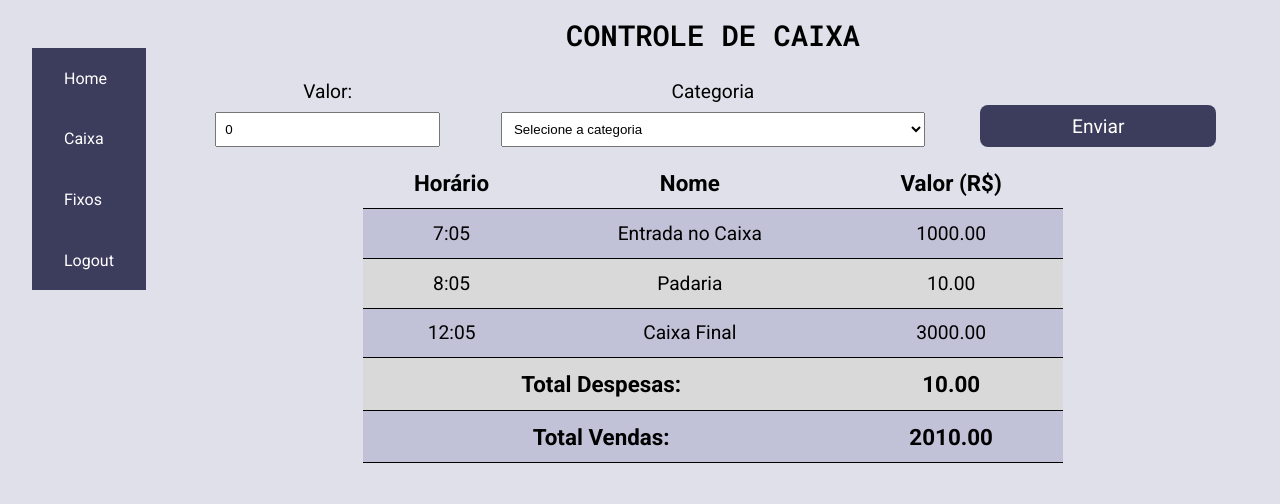
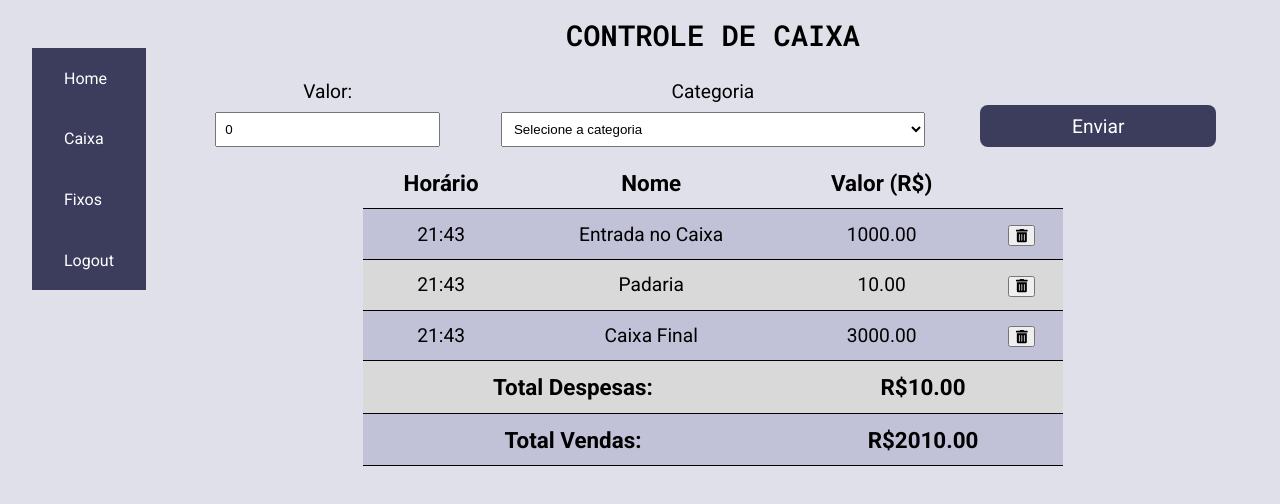
Before and after one commit to GSSiqueira/idl-web, a React (Create React App) app: page /caixa in a window 1280 px wide. Shown: the top 504 px of the page. Built offline with nearby package versions, Linux system fonts and the light colour scheme.

Commit message:
Small styling changes and delete row button

```diff
--- a/package.json
+++ b/package.json
@@ -3,6 +3,9 @@
   "version": "0.1.0",
   "private": true,
   "dependencies": {
+    "@fortawesome/fontawesome-svg-core": "^1.2.30",
+    "@fortawesome/free-solid-svg-icons": "^5.14.0",
+    "@fortawesome/react-fontawesome": "^0.1.11",
     "@testing-library/jest-dom": "^4.2.4",
     "@testing-library/react": "^9.5.0",
     "@testing-library/user-event": "^7.2.1",
--- a/src/api/DailyFlux/DailyFluxController.ts
+++ b/src/api/DailyFlux/DailyFluxController.ts
@@ -1,7 +1,8 @@
 import { Category, CategoryType } from '../Categories/CategoriesController';
 
 export interface Entry {
-  time: string;
+  id?: number;
+  time: Date;
   value: number;
   category: Category;
 }
@@ -12,7 +13,8 @@ class DailyFluxController {
   constructor() {
     this.entries = [
       {
-        time: '7:05',
+        id: 1,
+        time: new Date(),
         value: 1000.0,
         category: {
           id: 1,
@@ -21,7 +23,8 @@ class DailyFluxController {
         },
       },
       {
-        time: '8:05',
+        id: 2,
+        time: new Date(),
         value: 10.0,
         category: {
           id: 4,
@@ -30,7 +33,8 @@ class DailyFluxController {
         },
       },
       {
-        time: '12:05',
+        id: 3,
+        time: new Date(),
         value: 3000.0,
         category: {
           id: 2,
--- a/src/components/BasicButton/styles.css
+++ b/src/components/BasicButton/styles.css
@@ -17,5 +17,11 @@
     margin: 0;
     align-self: flex-end;
     padding: 0.6rem 2rem;
+    transition: background-color 300ms;
+  }
+
+  .basic-button:hover {
+    background-color: var(--header-color-hover);
+    cursor: pointer;
   }
 }
--- a/src/pages/Flux/EntriesTable/index.tsx
+++ b/src/pages/Flux/EntriesTable/index.tsx
@@ -1,8 +1,12 @@
 import React from 'react';
 import './styles.css';
+import { FontAwesomeIcon } from '@fortawesome/react-fontawesome';
+
+import { faTrashAlt } from '@fortawesome/free-solid-svg-icons';
 
 import { Entry } from '../../../api/DailyFlux/DailyFluxController';
 import { CategoryType } from '../../../api/Categories/CategoriesController';
+import { getTimeFormated } from '../../../services/DateServices';
 
 interface EntriesTableProps {
   entries: Array<Entry>;
@@ -33,6 +37,7 @@ const EntriesTable: React.FC<EntriesTableProps> = ({ entries }) => {
           <th>Horário</th>
           <th>Nome</th>
           <th>Valor (R$)</th>
+          <th></th>
         </tr>
       </thead>
       <tbody>
@@ -44,11 +49,20 @@ const EntriesTable: React.FC<EntriesTableProps> = ({ entries }) => {
                   ? 'negative-value'
                   : 'positive-value'
               }
-              key={entry.time}
+              key={entry.id}
             >
-              <td>{entry.time}</td>
+              <td>{getTimeFormated(entry.time)}</td>
               <td>{entry.category.name}</td>
               <td>{entry.value.toFixed(2)}</td>
+              <td>
+                <button
+                  onClick={() => {
+                    console.log('Delete ' + entry.id);
+                  }}
+                >
+                  <FontAwesomeIcon icon={faTrashAlt} />
+                </button>
+              </td>
             </tr>
           );
         })}
@@ -56,11 +70,11 @@ const EntriesTable: React.FC<EntriesTableProps> = ({ entries }) => {
       <tfoot>
         <tr className="negative-value">
           <td colSpan={2}>Total Despesas:</td>
-          <td>{expensesTotal.toFixed(2)}</td>
+          <td colSpan={2}>{`R$${expensesTotal.toFixed(2)}`}</td>
         </tr>
         <tr className="positive-value">
           <td colSpan={2}>Total Vendas:</td>
-          <td>{dailyTotal.toFixed(2)}</td>
+          <td colSpan={2}>{`R$${dailyTotal.toFixed(2)}`}</td>
         </tr>
       </tfoot>
     </table>
--- a/src/pages/Flux/EntriesTable/styles.css
+++ b/src/pages/Flux/EntriesTable/styles.css
@@ -11,6 +11,7 @@
 .entry-table th,
 .entry-table td {
   padding: 0.8rem;
+  vertical-align: middle;
 }
 
 .entry-table thead,
--- a/src/pages/Flux/index.tsx
+++ b/src/pages/Flux/index.tsx
@@ -15,7 +15,7 @@ function Flux() {
   const dailyFluxController = new DailyFluxController();
   const categoriesController = new CategoriesController();
 
-  const [newValue, setNewValue] = useState('0');
+  const [newValue, setNewValue] = useState(0.0);
   const [newCategory, setNewCategory] = useState('');
   const [categoryList] = useState(categoriesController.getCategories());
   const [entryList, setEntryList] = useState(
@@ -23,7 +23,7 @@ function Flux() {
   );
 
   const handleNewValue = (event: React.ChangeEvent<HTMLInputElement>) => {
-    setNewValue(event.target.value);
+    setNewValue(parseFloat(event.target.value));
   };
 
   const handleNewCategory = (event: React.ChangeEvent<HTMLSelectElement>) => {
@@ -36,12 +36,12 @@ function Flux() {
       return c.id === parseInt(newCategory);
     })[0];
     const newEntry: Entry = {
-      time: new Date().toString(),
-      value: parseFloat(newValue),
+      time: new Date(),
+      value: newValue,
       category,
     };
     setEntryList([...entryList, newEntry]);
-    setNewValue('0');
+    setNewValue(0);
     setNewCategory('');
   };
 
@@ -58,7 +58,7 @@ function Flux() {
               label="Valor:"
               placeholder="Digite o valor da entrada."
               step="0.10"
-              min={0}
+              min={0.1}
               value={newValue}
               handleNewValue={handleNewValue}
               required
--- /dev/null
+++ b/src/services/DateServices.ts
@@ -0,0 +1,3 @@
+export function getTimeFormated(date: Date): string {
+  return `${date.getHours()}:${date.getMinutes()}`;
+}
```
Also changed, not shown: 1 other file (tests, documents, lock files or other folders).
